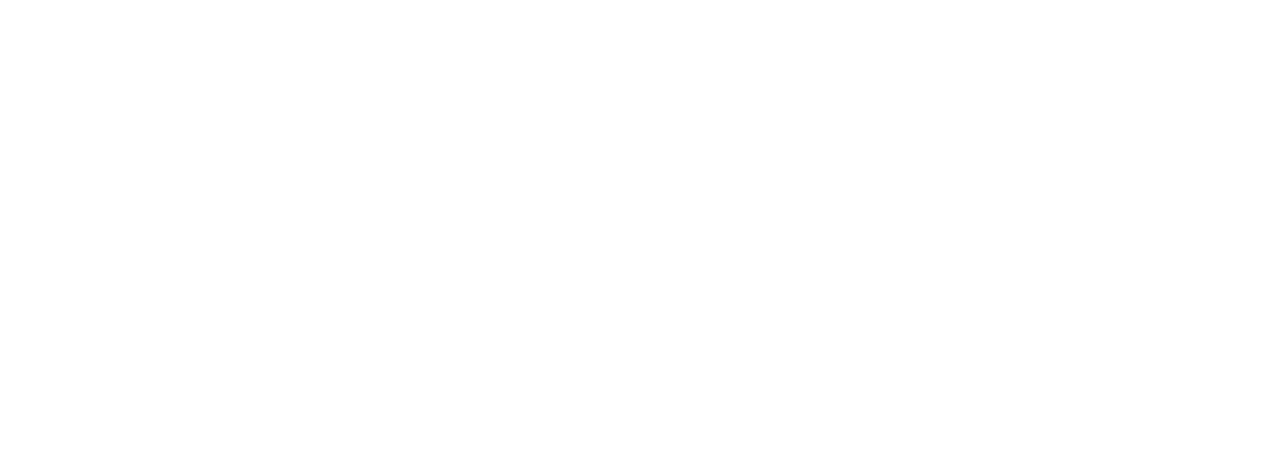
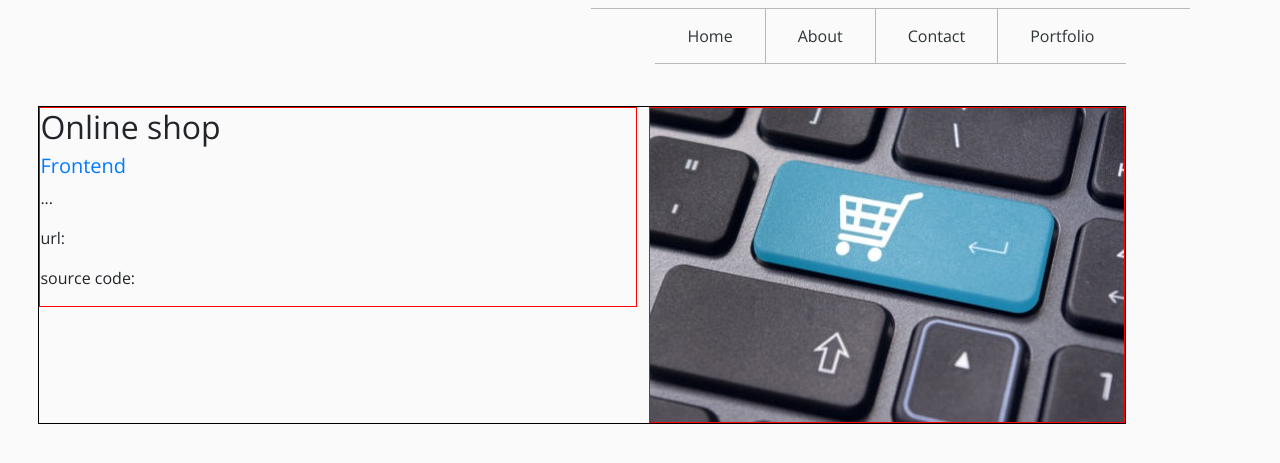
Before and after one commit to kubousky/my_page, a Django app: page /4/online-shop/ in a window 1280 px wide. Before the commit the part shown is empty. Shown: the top 463 px of the page. Run offline with Django 3.2, Linux system fonts and the light colour scheme; data comes from the database, SQL or seed files in the repository; both versions use the stored data as it was after the commit; some libraries are stand-ins or nearby versions; some web fonts are replaced.

Commit message:
starting detail page

```diff
--- a/portfolio/static/css/my_style.css
+++ b/portfolio/static/css/my_style.css
@@ -453,6 +453,26 @@ header p{
     color: rgb(185, 184, 184);
 }
 
+/* ############################################### detail # */
+
+#project-detail{
+    margin-top: 30px;
+    width: 85%;
+    margin-left: 3%;
+    overflow: hidden;
+    border: solid black 1px;
+}
+
+#text-detail{
+    float: left;
+    border: solid red 1px;
+    width: 55%;
+}
+#img-detail{
+    float: right;
+    border: solid red 1px;
+}
+
 /* ############################################   contact # */
 
 #form{
@@ -599,6 +619,7 @@ font-size: 18px;
     padding: 10px;
      /* border: solid red 1px; */
 }
+
 
 @media only screen and (max-width: 370px) and (min-width: 320px) {
     .navbar{padding-left: 0;}
--- a/portfolio/static/js/script_js.js
+++ b/portfolio/static/js/script_js.js
@@ -7,8 +7,3 @@ jQuery(function($){
 // refresh page on browser resize
 $(window).on('resize',function(){location.reload();
 });
-
-//refresh once change page  !!!!
-setTimeout(function(){
-    location.reload();
-},3000);
--- a/portfolio/templates/portfolio/projects/detail.html
+++ b/portfolio/templates/portfolio/projects/detail.html
@@ -0,0 +1,24 @@
+{% extends "base.html" %}
+{% load static %}
+
+{% block title %}
+    {{ project.name }}
+{% endblock %}
+
+{% block content %}
+    <div id="project-detail">
+        <div id="text-detail">
+            <h2>{{ project.name }}</h2>
+            <h5><a href="{{ project.category.get_absolute_url }}">{{ project.category }}</a></h5>
+            {{ project.description|linebreaks }}
+            <p>url: </p>
+            <p>source code: </p>
+        </div>
+        <div id="img-detail">
+            {% load thumbnail %}
+            {% thumbnail project.image "300x210" crop="center" as pim %}
+                <img src="{% if pim %}{{ pim.url }}{% else %}{% static "img/no_image.png" %}{% endif %}">
+            {% endthumbnail %}
+        </div>
+    </div>
+{% endblock %}
```
Also changed, not shown: db.sqlite3, 7 other files.
